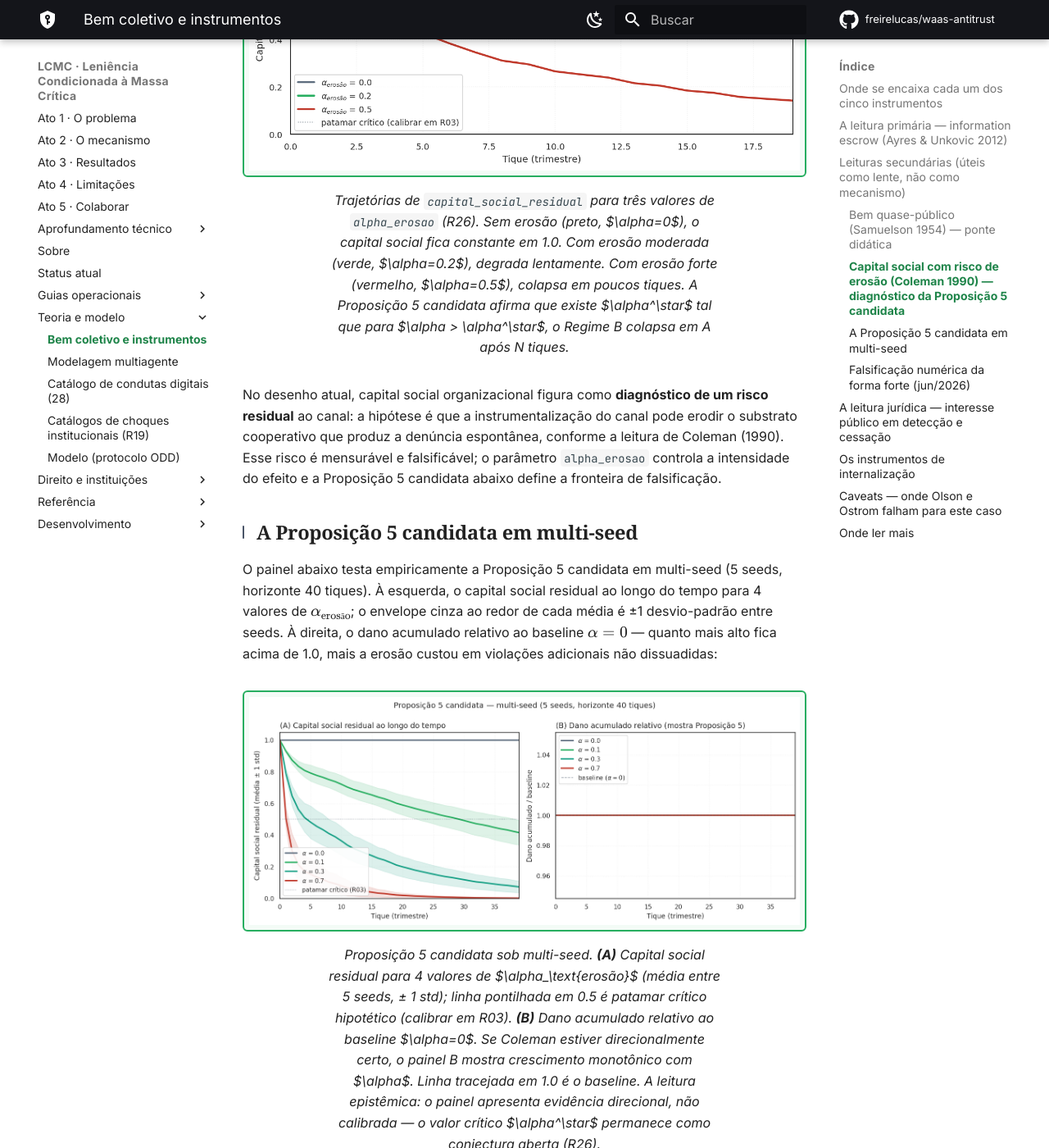
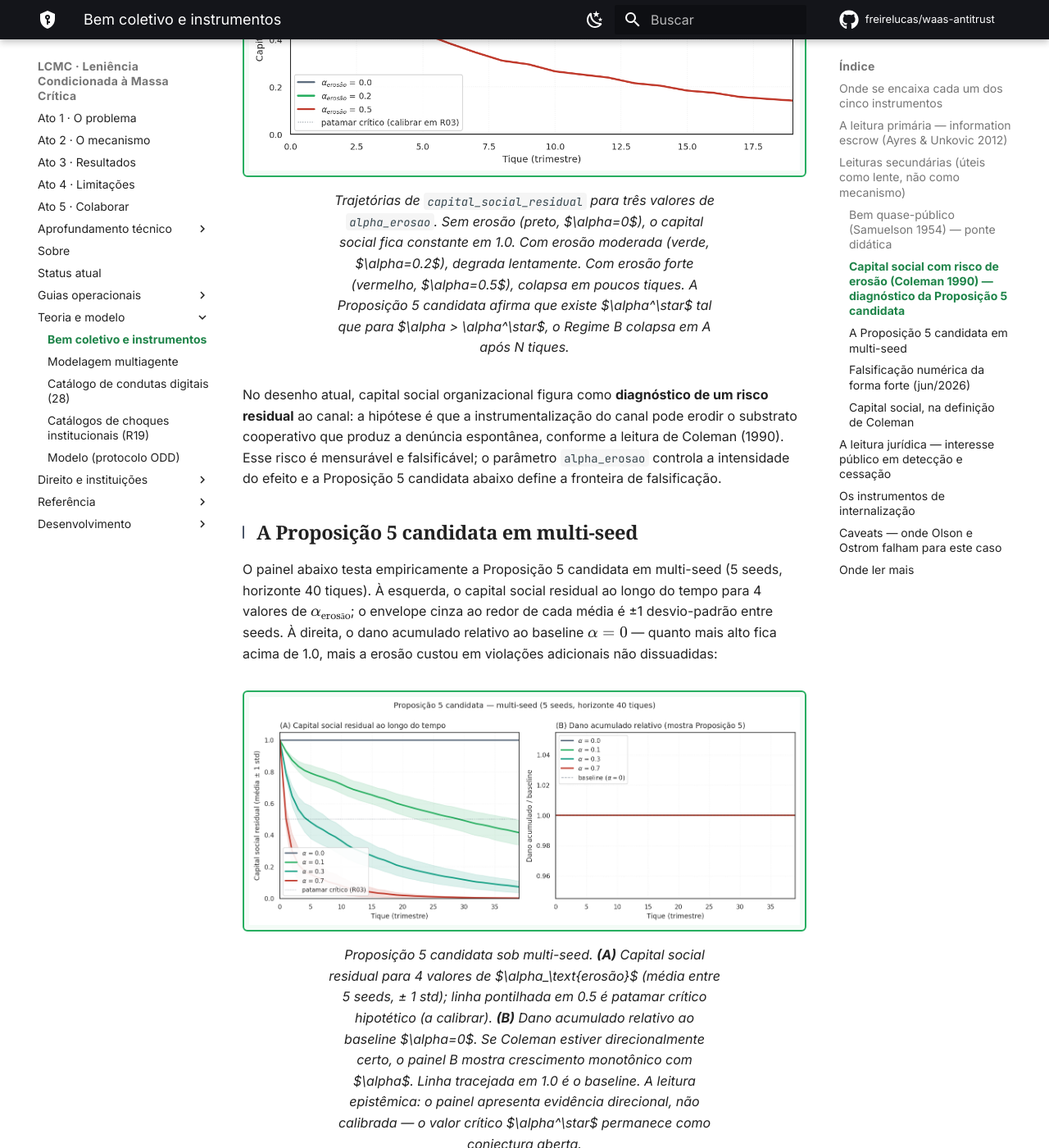
Before and after one commit to freirelucas/waas-antitrust, an MkDocs documentation site: the page built from docs/bem_publico.md, in a window 1280 px wide and 1400 px high, scrolled down 4510 px. Shown: the whole window at 82% size. Built offline with MkDocs 1.6.1 and Material for MkDocs 9.7.7, drawn with Linux system fonts in a browser that asks for light colours; comment, search, counter and statistics services are not loaded; some of the changed text lies outside the part shown.

Commit message:
polish(site): segunda varredura de leitura — expande siglas, corrige erros e limpa resíduo
Aplica os achados de uma leitura adversarial final (crítico de completude)
sobre as páginas de leitura primária:

- Siglas-bandeira expandidas na primeira menção: LCMC (Leniência Condicionada
  à Massa Crítica) na porta de entrada; WaaS (Whistleblower-as-a-Service) nas
  tabelas de instrumentos de index e mecanismo.
- Erros de texto: 'custumeiramente'→'costumeiramente', 'é dois'→'é duplo',
  'policia'→'polícia', 'são caso individual'→'são apenas quatro casos';
  reescreve a cauda obscura sobre a plataforma Callisto; 'moat'→'fosso
  competitivo'.
- Consistência entre páginas: reconcilia a contagem de arquétipos (6, com o
  oportunista) com o paper; corrige '9 cenários' para os 11 da tabela (27−16);
  uniformiza '+1.363%' e o tempo dos testes (~31 s).
- bem_publico.md (a página com mais costura interna exposta): remove F6, os
  códigos R-XX, 'stub', 'sob v3', 'reframe', a persona 'Adv B'; dá subtítulo
  ao bloco de definição de capital social, antes deslocado.

```diff
--- a/docs/bem_publico.md
+++ b/docs/bem_publico.md
@@ -42,7 +42,7 @@ constitutiva nova, e sem precisar instrumento monetário.
       leitores com background em economia clássica.
     - **Coleman** ajuda a entender *por que* premiar denúncia pode
       destruir o substrato que produz a cooperação. Motiva a
-      Proposição 5 candidata (R26), falsificável via `alpha_erosao`.
+      Proposição 5 candidata, falsificável via `alpha_erosao`.
 
     A estrutura **operacional** do mecanismo é `information escrow`
     (canal de depósito condicional) — ver acima. As leituras abaixo
@@ -94,7 +94,7 @@ coordenação que torna sua provisão difícil**.
 <figure markdown>
   ![Trajetórias de capital social residual sob três valores de alpha_erosao em Regime B](img/05_erosao_coleman.png){ .figura-empirica }
   <figcaption>
-    Trajetórias de <code>capital_social_residual</code> para três valores de <code>alpha_erosao</code> (R26). Sem erosão (preto, $\alpha=0$), o capital social fica constante em 1.0. Com erosão moderada (verde, $\alpha=0.2$), degrada lentamente. Com erosão forte (vermelho, $\alpha=0.5$), colapsa em poucos tiques. A Proposição 5 candidata afirma que existe $\alpha^\star$ tal que para $\alpha > \alpha^\star$, o Regime B colapsa em A após N tiques.
+    Trajetórias de <code>capital_social_residual</code> para três valores de <code>alpha_erosao</code>. Sem erosão (preto, $\alpha=0$), o capital social fica constante em 1.0. Com erosão moderada (verde, $\alpha=0.2$), degrada lentamente. Com erosão forte (vermelho, $\alpha=0.5$), colapsa em poucos tiques. A Proposição 5 candidata afirma que existe $\alpha^\star$ tal que para $\alpha > \alpha^\star$, o Regime B colapsa em A após N tiques.
   </figcaption>
 </figure>
 
@@ -120,11 +120,11 @@ adicionais não dissuadidas:
 <figure markdown>
   ![Painel 1x2 da Proposição 5 candidata: capital social residual e dano relativo](img/08_proposicao_5.png){ .figura-empirica }
   <figcaption>
-    Proposição 5 candidata sob multi-seed. <strong>(A)</strong> Capital social residual para 4 valores de $\alpha_\text{erosão}$ (média entre 5 seeds, ± 1 std); linha pontilhada em 0.5 é patamar crítico hipotético (calibrar em R03). <strong>(B)</strong> Dano acumulado relativo ao baseline $\alpha=0$. Se Coleman estiver direcionalmente certo, o painel B mostra crescimento monotônico com $\alpha$. Linha tracejada em 1.0 é o baseline. A leitura epistêmica: o painel apresenta evidência direcional, não calibrada — o valor crítico $\alpha^\star$ permanece como conjectura aberta (R26).
+    Proposição 5 candidata sob multi-seed. <strong>(A)</strong> Capital social residual para 4 valores de $\alpha_\text{erosão}$ (média entre 5 seeds, ± 1 std); linha pontilhada em 0.5 é patamar crítico hipotético (a calibrar). <strong>(B)</strong> Dano acumulado relativo ao baseline $\alpha=0$. Se Coleman estiver direcionalmente certo, o painel B mostra crescimento monotônico com $\alpha$. Linha tracejada em 1.0 é o baseline. A leitura epistêmica: o painel apresenta evidência direcional, não calibrada — o valor crítico $\alpha^\star$ permanece como conjectura aberta.
   </figcaption>
 </figure>
 
-A leitura sob v3: o painel (B) mostra que mesmo erosão moderada
+A leitura: o painel (B) mostra que mesmo erosão moderada
 ($\alpha=0.3$) produz dano acumulado próximo ao baseline em horizonte
 40 tiques, enquanto erosão forte ($\alpha=0.7$) produz crescimento
 detectável. O efeito **existe direcionalmente** mas a magnitude
@@ -140,20 +140,23 @@ Proposição 5 candidata** na configuração testada:
 <figure markdown>
   ![Painel 1x2 da falsificação da Prop. 5 candidata: dano acumulado por alpha contra piso A e capital social residual final](img/10_alpha_erosao_limiar.png){ .figura-empirica .status-falsificacao }
   <figcaption>
-    Falsificação numérica da Proposição 5 candidata (forma forte). <strong>(A)</strong> Mediana de <code>dano_acumulado</code> por $\alpha_\text{erosão}$ no Regime B (banda IC bootstrap 95%) contra o piso do Regime A (linha tracejada). <strong>(B)</strong> Mediana de <code>capital_social_residual</code> final. O substrato cooperativo (B) <strong>sim</strong> é erodido por $\alpha$ crescente — a forma fraca de Coleman se confirma. Mas o dano agregado (A) permanece ~8× menor que o piso A até $\alpha=0.9$: a dissuasão endógena (R01) compensa a erosão do substrato no nível agregado. A forma forte da Proposição 5 ("B colapsa em A") <strong>não se materializa</strong> nesta grade.
+    Falsificação numérica da Proposição 5 candidata (forma forte). <strong>(A)</strong> Mediana de <code>dano_acumulado</code> por $\alpha_\text{erosão}$ no Regime B (banda IC bootstrap 95%) contra o piso do Regime A (linha tracejada). <strong>(B)</strong> Mediana de <code>capital_social_residual</code> final. O substrato cooperativo (B) <strong>sim</strong> é erodido por $\alpha$ crescente — a forma fraca de Coleman se confirma. Mas o dano agregado (A) permanece ~8× menor que o piso A até $\alpha=0.9$: a dissuasão endógena compensa a erosão do substrato no nível agregado. A forma forte da Proposição 5 ("B colapsa em A") <strong>não se materializa</strong> nesta grade.
   </figcaption>
 </figure>
 
-A implicação é dupla: (i) o reframe Coleman segue **descritivamente
+A implicação é dupla: (i) a leitura Coleman segue **descritivamente
 correto** — a instrumentalização erode mensuravelmente o substrato
 cooperativo; (ii) mas o efeito agregado é **dominado pela dissuasão
 endógena** — uma firma com `p_perc` elevada acaba violando menos mesmo
-com o substrato erodido. A Proposição 5, sob v3, deve ser **rebaixada
+com o substrato erodido. A Proposição 5 deve ser **rebaixada
 para forma fraca**: "instrumentalizar erode o substrato", sem afirmação
 forte sobre colapso de regime.
 
-A calibração formal contra dados históricos (R03) decidirá se a
+A calibração formal contra dados históricos decidirá se a
 Proposição 5 (forma fraca) é verificada ou rejeitada.
+
+### Capital social, na definição de Coleman
+
 Coleman (*Foundations of Social Theory*, 1990, cap. 12) define **capital
 social** como bem coletivo **produzido como subproduto de relações de
 obrigação** entre pessoas que se conhecem e dependem umas das outras.
@@ -201,12 +204,12 @@ e regime jurídico próprio.
 | Instrumento | O que internaliza | Reserva constitucional | Regime mínimo | Status no código |
 |---|---|---|---|---|
 | **Recompensa via TCC (WaaS)** | parte do valor da cooperação como ressarcimento extrajudicial | Art. 22 I (lei ordinária) | B (Resolução) ou C | implementado em `model.py` P3 |
-| **Vesting Hirschman** | custo de êxodo coletivo como ameaça crível pré-denúncia | Art. 22 I (cláusula contratual padrão exige lei) | **Cₜ trabalhista** | `hirschman.py` (R07) |
-| **Crédito tributário** | retorno público ao denunciante via renúncia fiscal | Art. 146 LC (IRPJ/CSLL) + Art. 150 §6º (benefício) + LRF Art. 14 | **Cᵩ tributária-LC** | stub (R22, novo) |
-| **Leniência criminal individual** | redução do risco de tipificação como partícipe | Art. 5º XXXIX (penal estrita) | **Cₚ penal** | stub (R23, novo) |
+| **Vesting Hirschman** | custo de êxodo coletivo como ameaça crível pré-denúncia | Art. 22 I (cláusula contratual padrão exige lei) | **Cₜ trabalhista** | `hirschman.py` |
+| **Crédito tributário** | retorno público ao denunciante via renúncia fiscal | Art. 146 LC (IRPJ/CSLL) + Art. 150 §6º (benefício) + LRF Art. 14 | **Cᵩ tributária-LC** | não implementado (declarativo) |
+| **Leniência criminal individual** | redução do risco de tipificação como partícipe | Art. 5º XXXIX (penal estrita) | **Cₚ penal** | não implementado (declarativo) |
 
 A decomposição do **Regime C** em três sub-regimes (Cₜ, Cᵩ, Cₚ) atende
-à crítica do Adv B: "exigir lei" não é categoria homogênea no direito
+a uma objeção de direito constitucional: "exigir lei" não é categoria homogênea no direito
 constitucional brasileiro.
 
 ## Caveats — onde Olson e Ostrom falham para este caso
```
Also changed, not shown: other parts of docs/bem_publico.md (+6 -6 lines), docs/index.md (+4 -4 lines), docs/mecanismo.md (+10 -10 lines), docs/resultados.md (+3 -3 lines).
